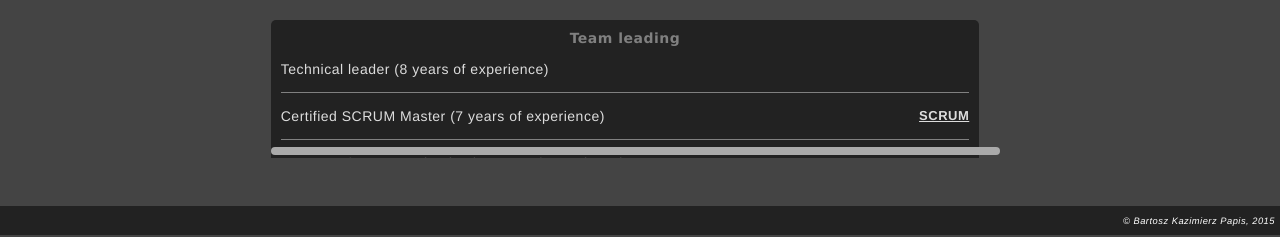
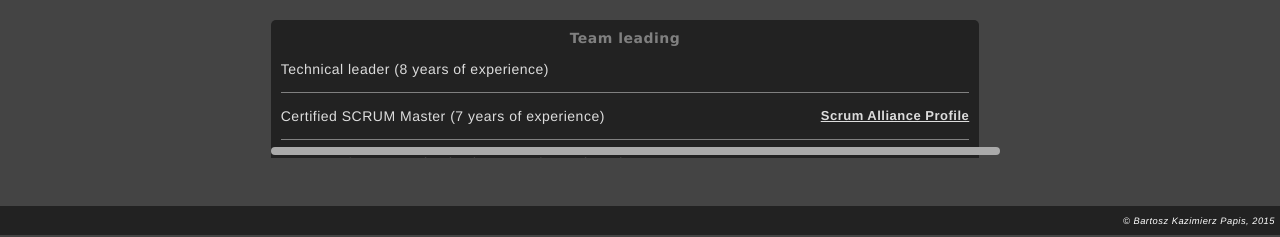
Before and after one commit to bartoszkp/bartoszkp.github.io, a Jekyll site: the page built from skills.html, in a window 1280 px wide. Shown: the part 660-897 px from the top of the page. Built offline with Jekyll 4.4.1, drawn with Linux system fonts in a browser that asks for light colours.

Commit message:
Updated SA profile link

```diff
--- a/skills.html
+++ b/skills.html
@@ -26,7 +26,7 @@ js: initScroll.js;perfect-scrollbar.min.js;flash.js
 <div id="teamleading" class="block center list wrapped-width">
 <p>Team leading</p>
 {% include skill.html name="Technical leader (8 years of experience)" %}
-{% include skill.html name="Certified SCRUM Master (7 years of experience)" link="https://www.scrumalliance.org/community/profile/bpapis" linkname="SCRUM" %}
+{% include skill.html name="Certified SCRUM Master (7 years of experience)" link="https://www.scrumalliance.org/community/profile/bpapis" linkname="Scrum Alliance Profile" %}
 {% include skill.html name="SCRUM of SCRUMS leader (3 years of experience)" %}
 </div>
 
```
